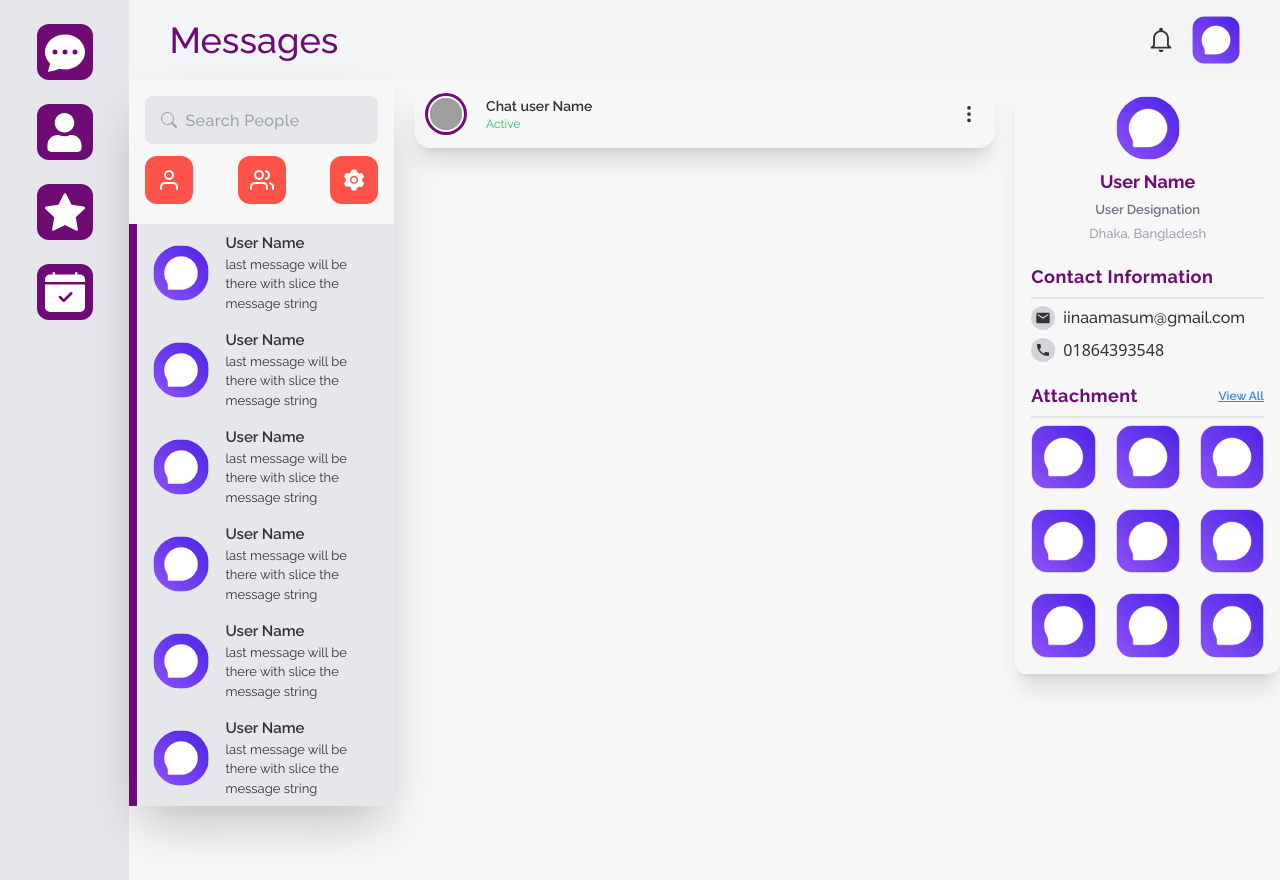
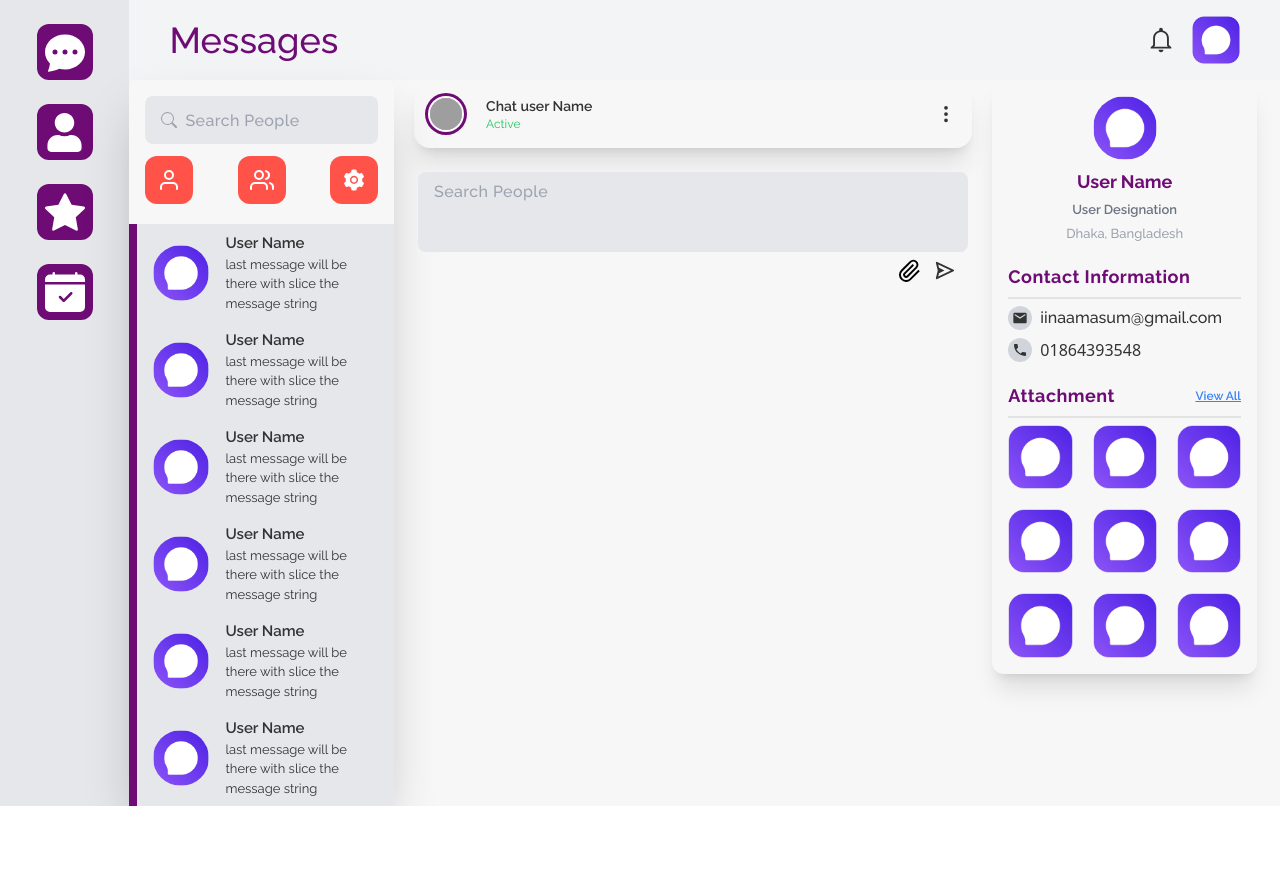
Before and after one commit to iinaamasum/chat-app-client, a React (Create React App) app: page / in a window 1280 px wide. After the commit the page ends 806 px from the top, so only its background shows below. Built offline with nearby package versions, Linux system fonts and the light colour scheme; no server answers; grey boxes are pictures that could not be loaded.

Commit message:
message input section done

```diff
--- a/src/Pages/Home/AllChatsSection.jsx
+++ b/src/Pages/Home/AllChatsSection.jsx
@@ -7,7 +7,7 @@ import ChatUsersCard from './ChatUsersCard';
 
 const AllChatsSection = () => {
   return (
-    <section className="min-h-[70vh]">
+    <section className="">
       <div className="">
         <div className="shadow-2xl rounded-lg">
           <div className="px-4 pt-4">
--- a/src/Pages/Home/Home.jsx
+++ b/src/Pages/Home/Home.jsx
@@ -16,12 +16,13 @@ const Home = () => {
           <div className="w-[23%]">
             <AllChatsSection />
           </div>
-          <div className="w-[54%]">
+          <div className="w-[52%]">
             <MessagesSection />
           </div>
           <div className="w-[23%]">
             <ChatUserInfo />
           </div>
+          <div className="w-[2%]"></div>
         </div>
       </div>
     </div>
--- /dev/null
+++ b/src/Pages/Home/MessageBottomBar.jsx
@@ -0,0 +1,26 @@
+import React from 'react';
+import { BiSend } from 'react-icons/bi';
+import { GrAttachment } from 'react-icons/gr';
+
+const MessageBottomBar = () => {
+  return (
+    <section className="relative bottom-0">
+      <div className="rounded-lg m-6">
+        <textarea
+          placeholder="Search People"
+          className="input-bordered w-full text-secondary font-medium tracking-wide focus:outline-none border-0 bg-gray-200 pt-2 pl-4 rounded-lg resize-none"
+          name="message"
+          id=""
+          cols="30"
+          rows="3"
+        ></textarea>
+        <div className="flex items-center justify-end">
+          <GrAttachment className="mr-3" size={23} />
+          <BiSend size={23} className="mr-3" />
+        </div>
+      </div>
+    </section>
+  );
+};
+
+export default MessageBottomBar;
--- a/src/Pages/Home/MessagesSection.jsx
+++ b/src/Pages/Home/MessagesSection.jsx
@@ -1,10 +1,12 @@
 import React from 'react';
+import MessageBottomBar from './MessageBottomBar';
 import MessageTopBar from './MessageTopBar';
 
 const MessagesSection = () => {
   return (
-    <section className="min-h-screen">
+    <section className="">
       <MessageTopBar />
+      <MessageBottomBar />
     </section>
   );
 };
```
